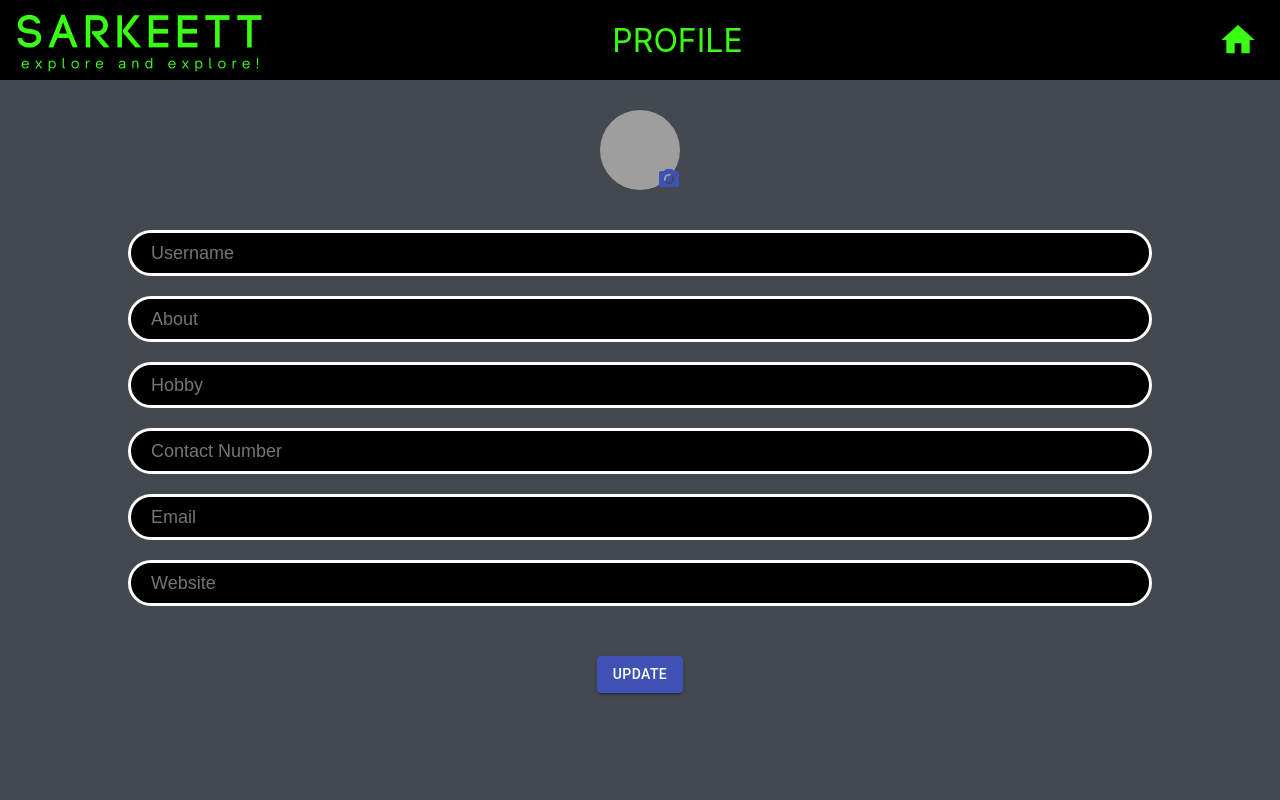
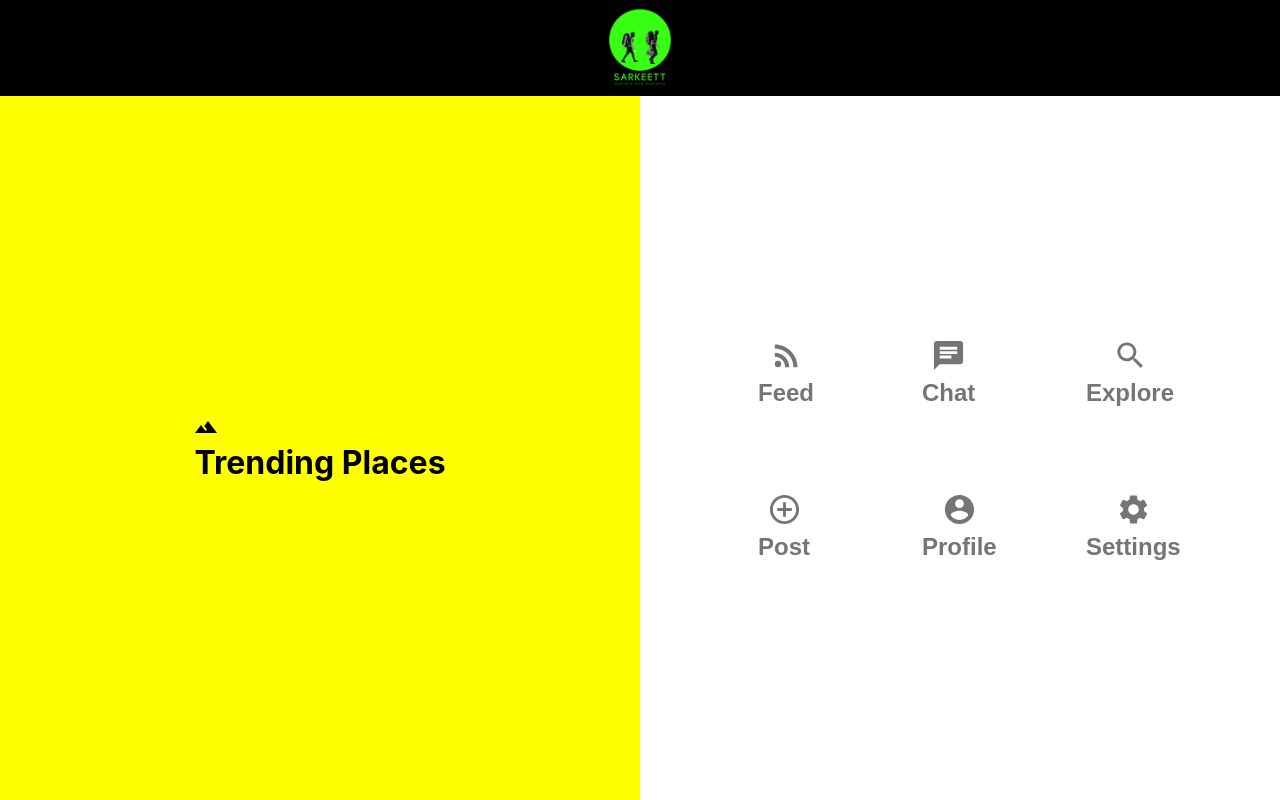
Before and after one commit to abjs/sarkeett, a React (Create React App) app: page / in a window 1280 px wide. Built offline with nearby package versions, Linux system fonts and the light colour scheme; grey boxes are pictures that could not be loaded.

Commit message:
Home Main Parshaly done

```diff
--- a/src/App.js
+++ b/src/App.js
@@ -10,18 +10,18 @@ import Profile from './Page/Profile/Profile';
 // import Page from './Page/Page'
 // import Profile from './Page/Profile/Profile';
 // import Profile from './Profile'
-// import Main from './Page/Main/Main'
+import Main from './Page/Main/Main'
 export default function App() {
   return (
     <div>
-      <Profile/>
+      {/* <Profile/> */}
         {/* <div className="abin"> */}
          {/* <Explore /> */}
         {/* </div> */}
 
       {/* only for deployment */}
       {/* <Page/> */}
-      {/* <Main/> */}
+      <Main/>
       {/* < Profile /> */}
       {/* <HomeInUp/> */}
       {/* <LoginForm/> */}
--- a/src/Page/Main/Main.css
+++ b/src/Page/Main/Main.css
@@ -4,8 +4,61 @@
 .Main{
     height: 100vh;
 }
-/* .Main__Image{
-    background-repeat: no-repeat, repeat;
-    background-color:black;
-    height: 100vh;
-} */
+.Main__logo{
+    height: 12vh;
+    display: grid;
+    justify-items: center;
+}
+.Main__logo >img{
+    width: 10vh;
+    left: 10px;
+    top: 10px;
+}
+
+.Main__contaner{
+    display: flex;
+    height: 88vh;
+    background-color: darkred;
+}
+
+.Main__plases{
+    display: grid;
+    align-items: center;
+    justify-content: center;
+    width: 50vw;
+    height: 88vh;
+    background-color:yellow;
+}
+.main__Icon__buttons{
+    height: 88vh;
+    width: 50%;
+    background-color: white;
+    display: grid;
+    grid-template-columns: repeat(3, 100px);
+    grid-template-rows: repeat(2, 90px);
+    align-content: center;
+    grid-gap: 4em;
+    justify-content: center;
+}
+
+@media only screen and (orientation: portrait) {
+    .Main__logo >img{
+        width: 10vh;
+    }
+    .Main__plases{
+        display: grid;
+        align-items: center;
+        justify-content: center;
+        height: 30vh;
+        width: 100%;
+        background-color: darksalmon;
+    }
+    .Main__contaner{
+        flex-direction:column;
+    }
+    .main__Icon__buttons{
+        width: 100%;
+        background-color: white;
+    }
+
+}
--- a/src/Page/Main/Main.js
+++ b/src/Page/Main/Main.js
@@ -1,12 +1,119 @@
-import React from 'react'
-import './Main.css'
-import BgImage from '../../Component/BgImage/BgImage'
-import Image from './bg_home.png'
+import React from "react";
+import "./Main.css";
+// import BgImage from '../../Component/BgImage/BgImage'
+// import Image from './bg_home.png'
+
+import logo from "./logo.png";
+import { IconButton } from "@material-ui/core";
+import FilterHdrIcon from "@material-ui/icons/FilterHdr";
+import RssFeedIcon from "@material-ui/icons/RssFeed";
+import ChatIcon from '@material-ui/icons/Chat';
+import SearchIcon from '@material-ui/icons/Search';
+import ControlPointIcon from '@material-ui/icons/ControlPoint';
+import AccountCircleIcon from '@material-ui/icons/AccountCircle';
+import SettingsIcon from '@material-ui/icons/Settings';
 export default function Main() {
-    document.body.style.backgroundColor = "black"
+    document.body.style.backgroundColor = "black";
     return (
         <div className="Main">
-            <BgImage Img={Image}/>
+            {/* <BgImage Img={Image}/> */}
+            <div className="Main__logo">
+                <img src={logo} alt="Home Logo" />
+            </div>
+            <div className="Main__contaner">
+                <div className="Main__plases">
+                    <div className="main__box">
+                        <FilterHdrIcon />
+                        <h1>Trending Places</h1>
+                    </div>
+                </div>
+
+                <div className="main__Icon__buttons">
+                    <div className="main__Icon__button__elament">
+                        <IconButton>
+                            <div className="Icon__Button">
+                                <div className="main__Icon__buttons_img">
+                                    <RssFeedIcon fontSize="large" />
+                                </div>
+                                <div className="icon__type">
+                                    <h4>Feed</h4>
+                                </div>
+                            </div>
+                        </IconButton>
+                    </div>
+
+                    <div className="main__Icon__button__elament">
+                        <IconButton>
+                            <div className="Icon__Button">
+                                <div className="main__Icon__buttons_img">
+                                    <ChatIcon fontSize="large" />
+                                </div>
+                                <div className="icon__type">
+                                    <h4>Chat</h4>
+                                </div>
+                            </div>
+                        </IconButton>
+                    </div>
+
+                    <div className="main__Icon__button__elament">
+                        <IconButton>
+                            <div className="Icon__Button">
+                                <div className="main__Icon__buttons_img">
+                                    <SearchIcon fontSize="large" />
+                                </div>
+                                <div className="icon__type">
+                                    <h4>Explore</h4>
+                                </div>
+                            </div>
+                        </IconButton>
+                    </div>
+
+                    <div className="main__Icon__button__elament">
+                        <IconButton>
+                            <div className="Icon__Button">
+                                <div className="main__Icon__buttons_img">
+                                    <ControlPointIcon fontSize="large" />
+                                </div>
+                                <div className="icon__type">
+                                    <h4>Post</h4>
+                                </div>
+                            </div>
+                        </IconButton>
+                    </div>
+
+                    <div className="main__Icon__button__elament">
+                        <IconButton>
+                            <div className="Icon__Button">
+                                <div className="main__Icon__buttons_img">
+                                    <AccountCircleIcon fontSize="large" />
+                                </div>
+                                <div className="icon__type">
+                                    <h4>Profile</h4>
+                                </div>
+                            </div>
+                        </IconButton>
+                    </div>
+
+                    <div className="main__Icon__button__elament">
+                        <IconButton>
+                            <div className="Icon__Button">
+                                <div className="main__Icon__buttons_img">
+                                    <SettingsIcon fontSize="large" />
+                                </div>
+                                <div className="icon__type">
+                                    <h4>Settings</h4>
+                                </div>
+                            </div>
+                        </IconButton>
+                    </div>
+                </div>
+            </div>
         </div>
-    )
+    );
 }
+// style={{ width: "100px", height: "100px" }}
+// style={{ width: "100px", height: "100px" }}
+// style={{ width: "100px", height: "100px" }}
+// style={{ width: "100px", height: "100px" }}
+// style={{ width: "100px", height: "100px" }}
+//  style={{ width: "100px", height: "100px" }}
```
Also changed, not shown: src/Page/Main/logo.png (added).
